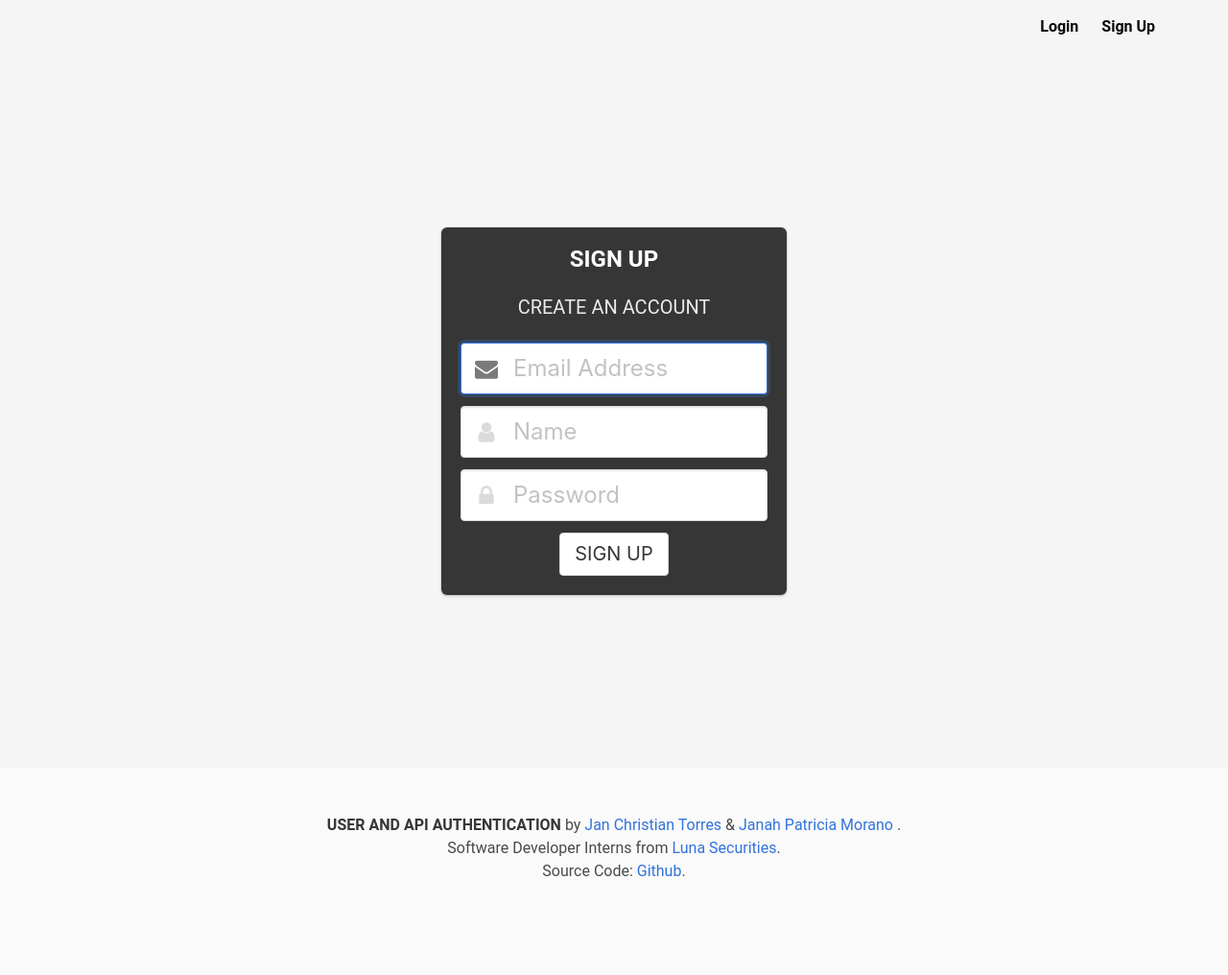
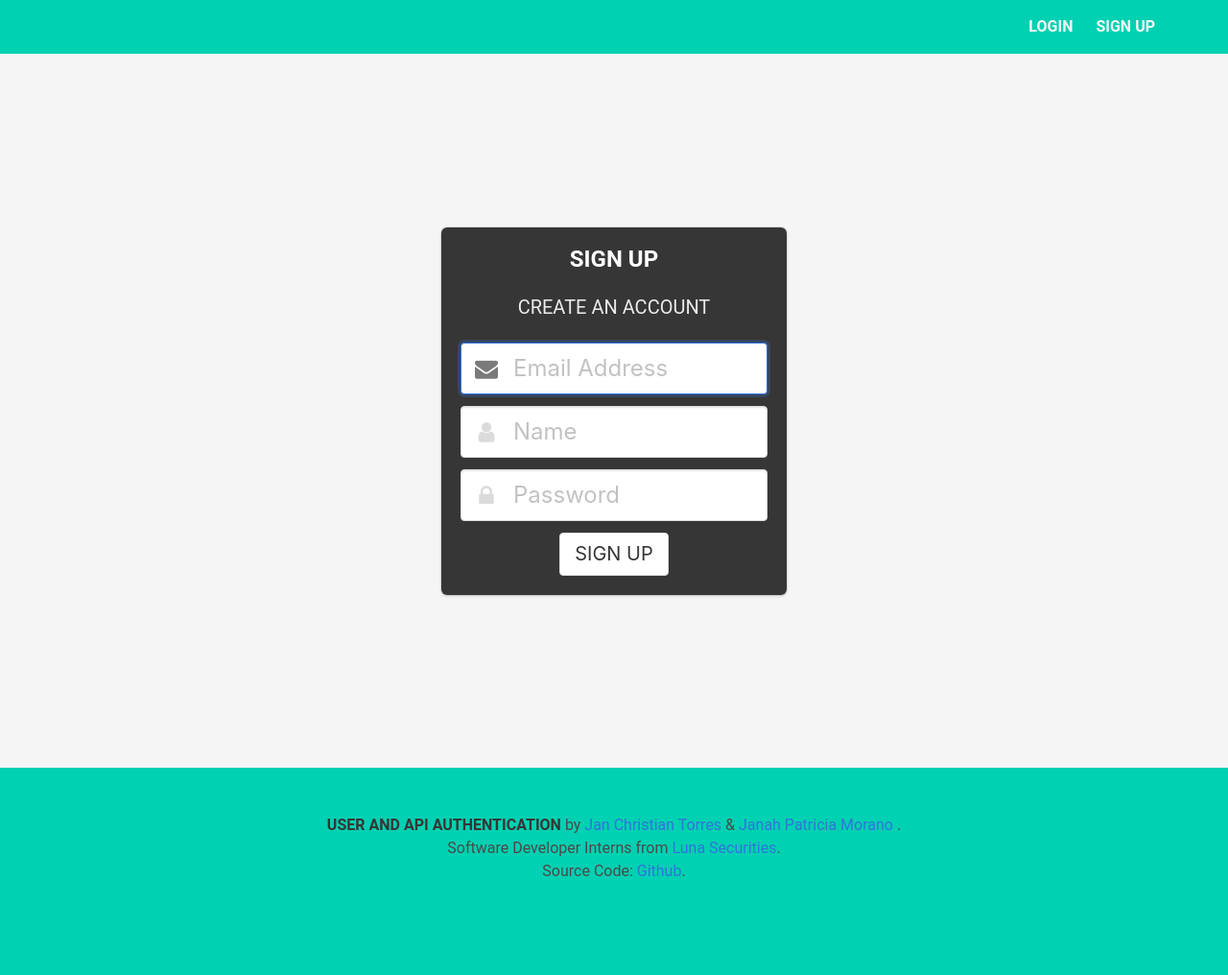
Before and after one commit to kitian4k/User_API_Authentication, a Python web app: template templates/signup.html in a window 1280 px wide. Shown: the whole page at 96% size. Run offline with Jinja, Linux system fonts and the light colour scheme; the template is opened without the code that fills it, so the values that code supplies are empty.

Commit message:
remove (completed, not complete)

```diff
--- a/templates/base.html
+++ b/templates/base.html
@@ -16,15 +16,14 @@
     </style>
 </head>
 
-
 <body>
     <section class="hero is-primary is-fullheight has-background-light">
 
         <div class="hero-head">
-            <nav class="navbar has-text-weight-bold">
+            <nav class="navbar has-text-weight-bold has-background-primary">
                 <div class="container">
                     <div class="navbar-brand">
-                        <a role="button" class="navbar-burger burger" aria-label="menu" aria-expanded="false" data-target="navbarMenuHeroA" >
+                        <a role="button" class="navbar-burger burger has-text-black" aria-label="menu" aria-expanded="false" data-target="navbarMenuHeroA" >
                             <span aria-hidden="true"></span>
                             <span aria-hidden="true"></span>
                             <span aria-hidden="true"></span>
@@ -33,20 +32,20 @@
 
                     <div id="navbarMenuHeroA" class="navbar-menu">
                         <div class="navbar-end">
-                            <div class="navbar-item has-text-black ">
+                            <div class="navbar-item has-text-light ">
                                 {% if current_user.is_authenticated %}
                                 <a href="{{ url_for('main.profile') }}" class="navbar-item">
-                                    Profile
+                                    PROFILE
                                 </a>
                                 <a href="{{ url_for('auth.logout') }}" class="navbar-item">
-                                    Logout
+                                    LOGOUT
                                 </a>
                                 {% else %}
                                 <a href="{{ url_for('auth.login') }}" class="navbar-item">
-                                    Login
+                                    LOGIN
                                 </a>
                                 <a href="{{ url_for('auth.signup') }}" class="navbar-item">
-                                    Sign Up
+                                    SIGN UP
                                 </a>
                                 {% endif %}
                             </div>
@@ -56,7 +55,7 @@
             </nav>
         </div>
 
-        <!-- login, profile, signup form shows here -->
+        <!-- login, profile, signup form shows here-->
         <div class="hero-body">
             <div class="container">
                {% block content %}
@@ -66,7 +65,7 @@
     </section>
 
     <!-- footer -->
-    <footer class="footer">
+    <footer class="footer has-background-primary">
         <div class="content has-text-centered">
           <p>
             <strong>USER AND API AUTHENTICATION</strong> by <a href="https://github.com/kitian4k">Jan Christian Torres </a> & <a href="https://github.com/janahmorano"> Janah Patricia Morano </a>. <br> Software Developer Interns from
@@ -107,9 +106,5 @@
         });
     </script>
 
-
-
-
 </body>
-
 </html>
--- a/templates/profile.html
+++ b/templates/profile.html
@@ -11,9 +11,9 @@
     <ul class="checkbox">
       {% if api_data %}
         {% for todo in api_data %}
-          <li class="has-text-white is size-2">
+          <li class="has-text-white is-size-5">
             <input type="checkbox" id="todo_{{ loop.index }}" {% if todo.completed %} checked {% endif %}>
-            <label for="todo_{{ loop.index }}">{{ todo.title }} - {% if todo.completed %}Completed{% else %}Not Completed{% endif %}</label>
+            <label for="todo_{{ loop.index }}">{{ todo.title }}</label>
           </li>
         {% endfor %}
       {% else %}
```
